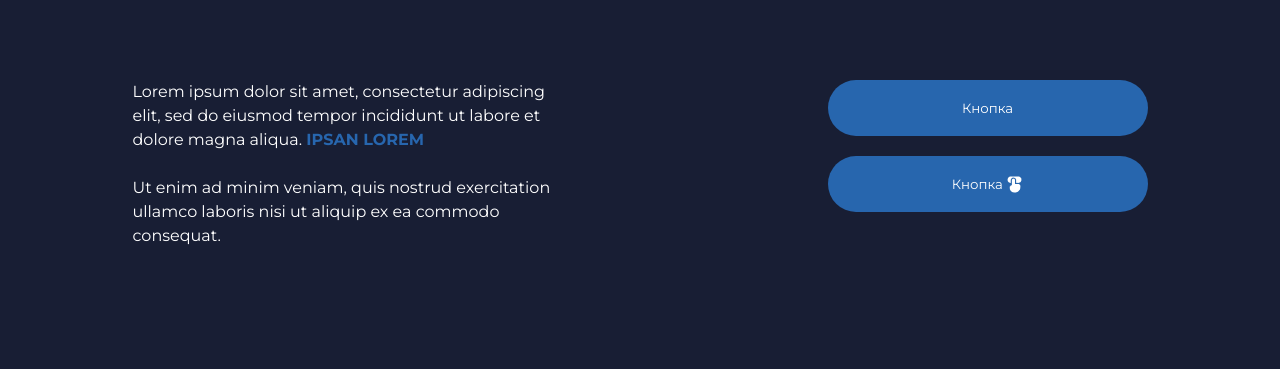
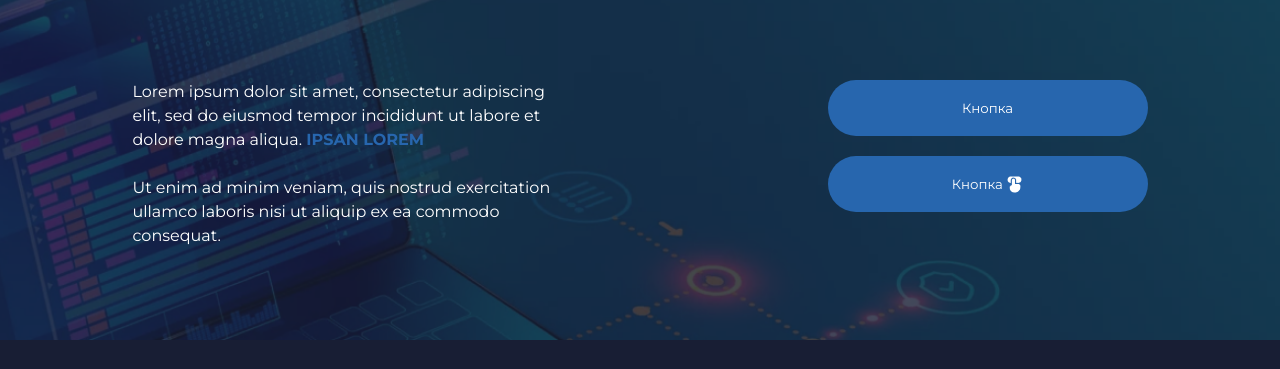
Before and after one commit to MayBeLera/homework, a plain HTML site: page aroken.html in a window 1280 px wide. Shown: the part 274-643 px from the top of the page. Drawn offline with Linux system fonts and the light colour scheme.

Commit message:
Update style43.css

```diff
--- a/css/style43.css
+++ b/css/style43.css
@@ -30,7 +30,7 @@ main{
     background: #181E34;
 }
 .section-one{
-    background: url('.//img/banner1.png') no-repeat;
+    background: url('../img/banner1.png') no-repeat;
     background-position: center;
     background-size: cover;
     height: 500px;
```
